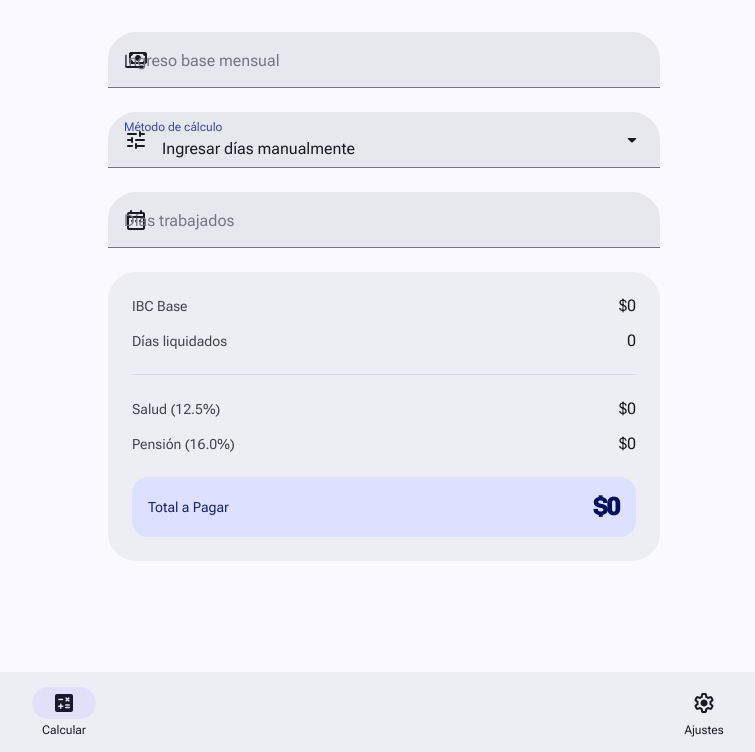
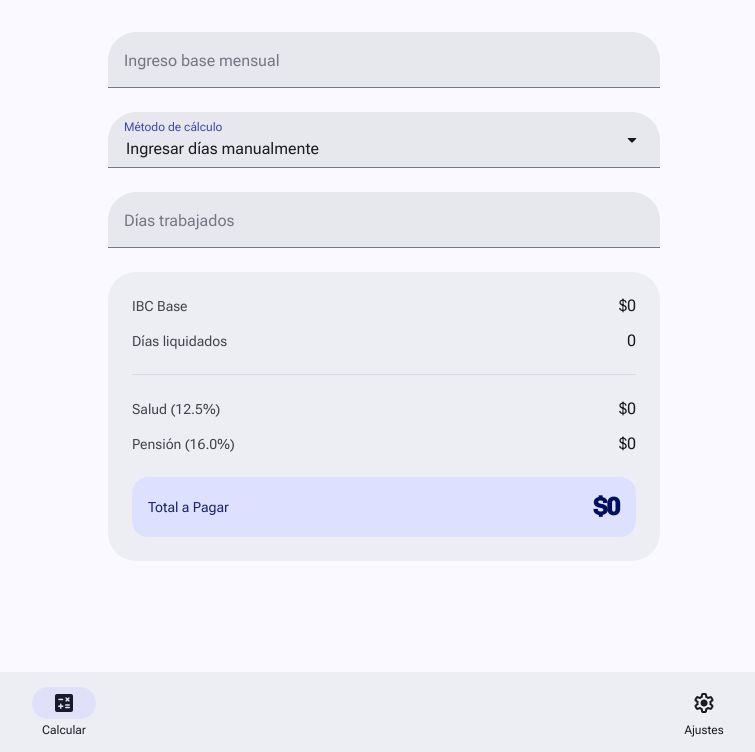
Before and after one commit to jonathancoral/aportes-app, a plain HTML site: page index.html in a window 1280 px wide. Shown: the part 48-800 px from the top of the page, without its empty margins (256-1011 px from the left). Drawn offline with nearby package versions, Linux system fonts and the light colour scheme.

Commit message:
Remove leading icons from input fields in index.html

```diff
--- a/index.html
+++ b/index.html
@@ -388,14 +388,12 @@
 
             <div class="md-text-field" tabindex="0">
                 <div class="ripple-surface"></div>
-                <span class="material-symbols-rounded leading-icon">payments</span>
                 <input type="number" id="pago" placeholder=" " inputmode="numeric">
                 <label class="md-label">Ingreso base mensual</label>
             </div>
 
             <div class="md-text-field md-dropdown-trigger" tabindex="0" id="metodoTrigger">
                 <div class="ripple-surface"></div>
-                <span class="material-symbols-rounded leading-icon">tune</span>
                 <input type="text" id="metodoTexto" value="Ingresar días manualmente" readonly>
                 <input type="hidden" id="metodoValue" value="1">
                 <label class="md-label">Método de cálculo</label>
@@ -404,7 +402,6 @@
 
             <div id="group-dias" class="md-text-field scale-in" tabindex="0">
                 <div class="ripple-surface"></div>
-                <span class="material-symbols-rounded leading-icon">date_range</span>
                 <input type="number" id="dias" placeholder=" " inputmode="numeric">
                 <label class="md-label">Días trabajados</label>
             </div>
@@ -412,13 +409,11 @@
             <div id="group-fechas" class="hidden" style="display: flex; flex-direction: column; gap: 16px;">
                 <div class="md-text-field scale-in" tabindex="0">
                     <div class="ripple-surface"></div>
-                    <span class="material-symbols-rounded leading-icon">event</span>
                     <input type="date" id="fecha1" placeholder=" ">
                     <label class="md-label">Fecha inicial</label>
                 </div>
                 <div class="md-text-field scale-in" tabindex="0">
                     <div class="ripple-surface"></div>
-                    <span class="material-symbols-rounded leading-icon">event_upcoming</span>
                     <input type="date" id="fecha2" placeholder=" ">
                     <label class="md-label">Fecha final</label>
                 </div>
```
